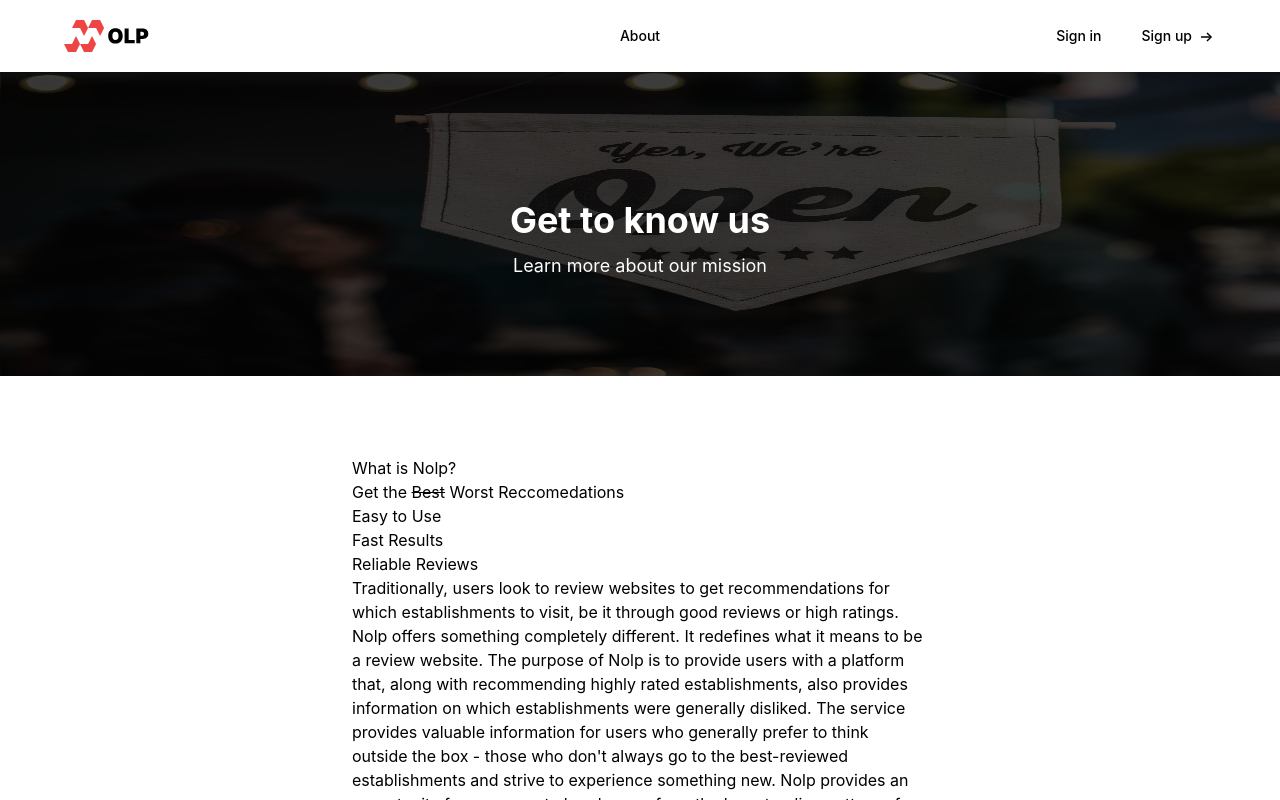
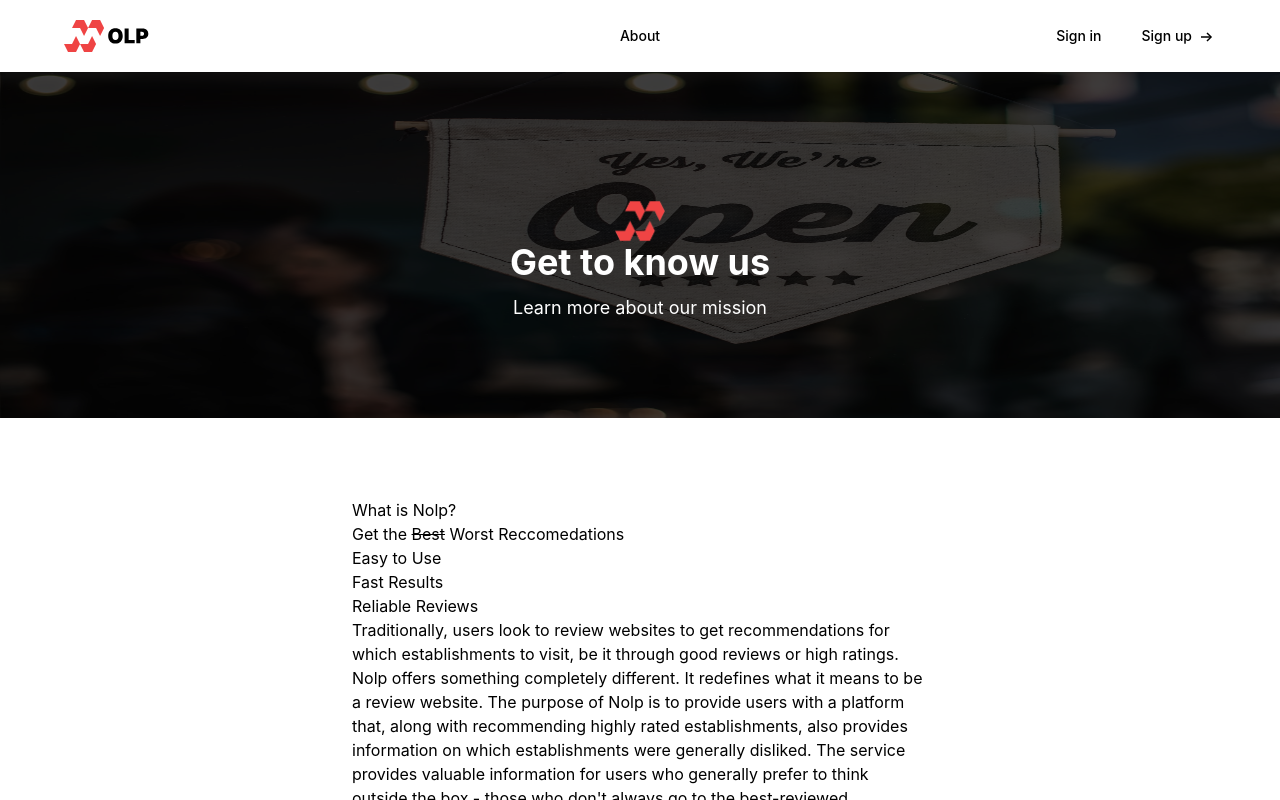
Before and after one commit to Pranav-Grandhi/nolp, a Next.js app: page /about in a window 1280 px wide. Shown: the top 800 px of the page. Built offline with nearby package versions, Linux system fonts and the light colour scheme; a web font is replaced by a local one; what @tailwindcss/typography would draw is missing.

Commit message:
Icons added to HeroSection

```diff
--- a/src/pages/about.tsx
+++ b/src/pages/about.tsx
@@ -13,6 +13,11 @@ export default function About() {
               className="w-full h-full top-0 left-0 absolute bg-cover bg-center bg-no-repeat"
               style={{ zIndex: '-1000' }}
             />
+          </>
+        }
+        icon={
+          <>
+            <img src="images/logo2.png" alt="LogoIcon" className="mx-auto" width="50" height="50"/>
           </>
         }
         title="Get to know us"
--- a/src/pages/index.tsx
+++ b/src/pages/index.tsx
@@ -17,6 +17,11 @@ export default function Home() {
             transition={2}
           />
         }
+        icon={
+          <>
+            <img src="images/logo2.png" alt="LogoIcon" className="mx-auto" width="50" height="50"/>
+          </>
+        }
         title="Separating the rest from the best"
         subtitle="Discover where you shouldn't go next"
       />
```
